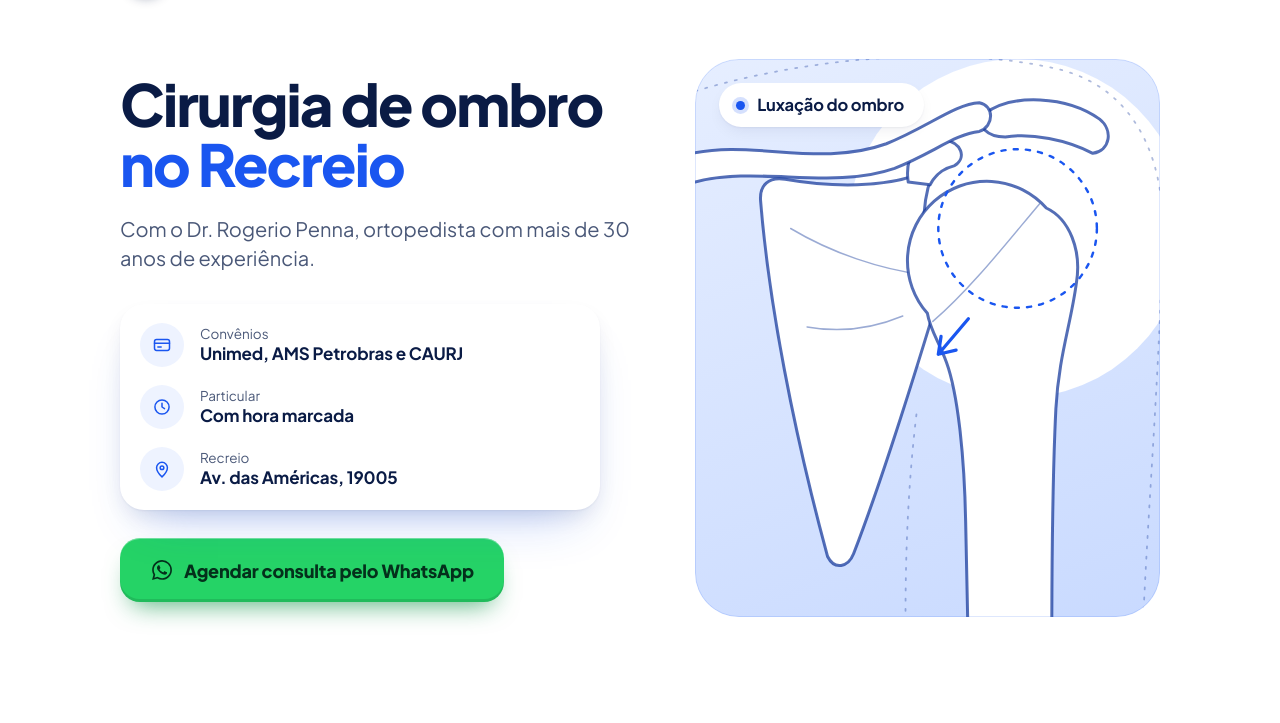
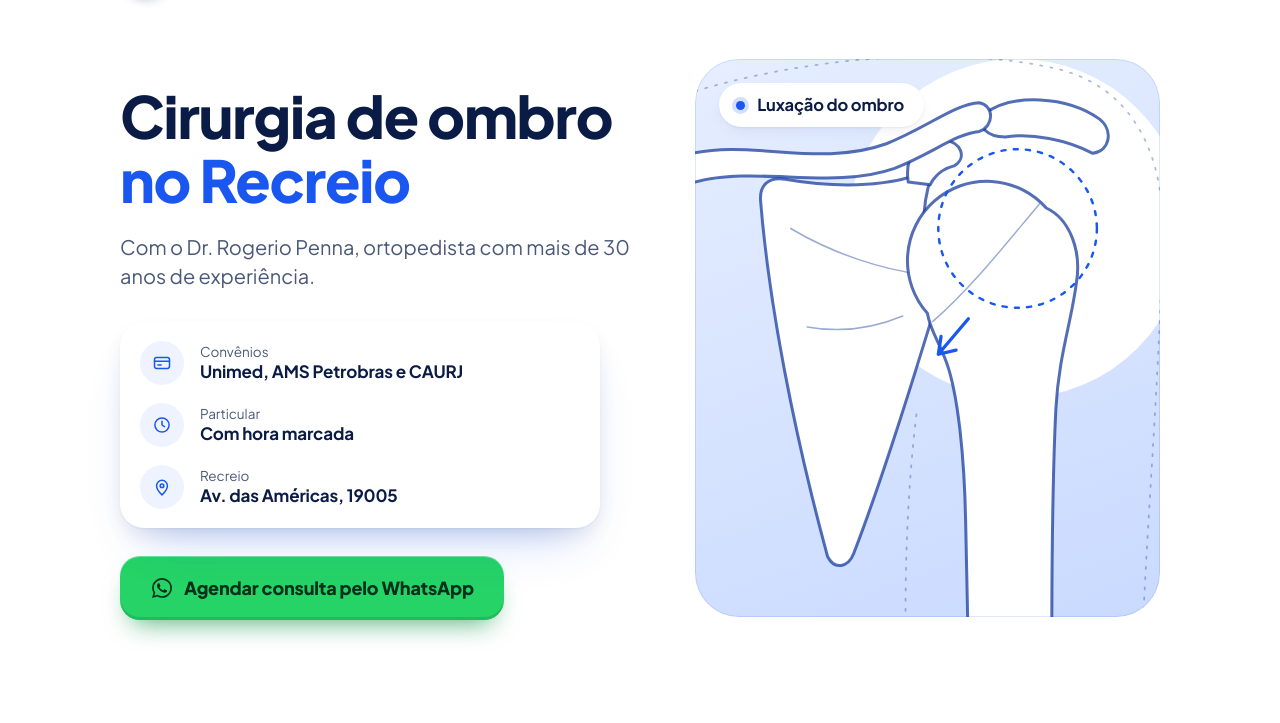
Before and after one commit to gabrielbernardeschagas-cmd/esbocos-virtus, a plain HTML site: page docs/medicos-rogerio-penna/cirurgia-de-ombro/index.html in a window 1280 px wide. Shown: the part 77-800 px from the top of the page. Drawn offline with Linux system fonts and the light colour scheme.

Commit message:
Esboços médicos: mais respiro no título (entrelinha e espaço do cabeçalho)
Co-Authored-By: Claude Opus 5.5 <noreply@anthropic.com>

```diff
--- a/docs/medicos-rogerio-penna/cirurgia-de-ombro/index.html
+++ b/docs/medicos-rogerio-penna/cirurgia-de-ombro/index.html
@@ -47,7 +47,7 @@ a{color:inherit;text-underline-offset:3px}
 img,svg{display:block;max-width:100%}
 svg{flex:none}
 button{font:inherit;color:inherit}
-h1,h2{font-weight:800;letter-spacing:-.03em;line-height:1.08}
+h1,h2{font-weight:800;letter-spacing:-.025em;line-height:1.13}
 h1{font-size:clamp(30px,8.7vw,36px)}
 h1.longo{font-size:clamp(26px,7.6vw,32px)}
 h2{font-size:clamp(25px,6.9vw,30px)}
@@ -76,7 +76,7 @@ main>section,.fim{padding-top:var(--vao)}
 .mono{display:grid;place-items:center;flex:none;width:42px;height:42px;border-radius:14px;background:var(--marca);color:#fff;font-size:15px;font-weight:800;letter-spacing:.01em;box-shadow:inset 0 -2px 0 rgba(0,0,0,.14),0 8px 14px -8px rgba(26,86,240,.8)}
 .id b{display:block;font-size:15.5px;font-weight:700;line-height:1.2;letter-spacing:-.01em}
 .id small{display:block;margin-top:2px;font-size:12.5px;line-height:1.2;color:var(--apoio)}
-.hero h1{margin-top:16px}
+.hero h1{margin-top:22px}
 .hero h1 .l{display:block}
 .hero h1 .q{color:var(--marca)}
 .lead{margin-top:8px;max-width:30em;color:var(--apoio);font-size:16px;line-height:1.45}
@@ -240,7 +240,7 @@ details p{max-width:36em;padding:0 18px 18px;color:var(--apoio);font-size:16px}
   .id small{font-size:13.5px}
   .hero .wrap{display:grid;grid-template-columns:minmax(0,11fr) minmax(0,10fr);column-gap:64px;grid-template-rows:auto 1fr auto auto auto auto 1fr}
   .hero .id{grid-column:1 / -1;grid-row:1}
-  .hero h1{grid-column:1;grid-row:3;margin-top:0;font-size:58px;line-height:1.04}
+  .hero h1{grid-column:1;grid-row:3;margin-top:28px;font-size:58px;line-height:1.1;letter-spacing:-.02em}
   .hero h1.longo{font-size:46px}
   .lead{grid-column:1;grid-row:4;margin-top:20px;font-size:20px}
   .vit{grid-column:2;grid-row:2 / span 6;align-self:center;width:100%;aspect-ratio:5 / 6;max-height:calc(100vh - 150px);min-height:0;margin:0;border-radius:44px}
```
Also changed, not shown: docs/medicos-rogerio-penna/index.html (+3 -3 lines), docs/medicos-rogerio-penna/ortopedista-recreio/index.html (+3 -3 lines), docs/medicos-rogerio-penna/viscossuplementacao/index.html (+3 -3 lines), docs/medicos-rossana-ramos/index.html (+3 -3 lines), docs/medicos-rossana-ramos/ortopedista-recreio/index.html (+3 -3 lines), docs/medicos-rossana-ramos/tratamento-da-dor/index.html (+3 -3 lines), docs/medicos-rossana-ramos/tunel-do-carpo/index.html (+3 -3 lines).
